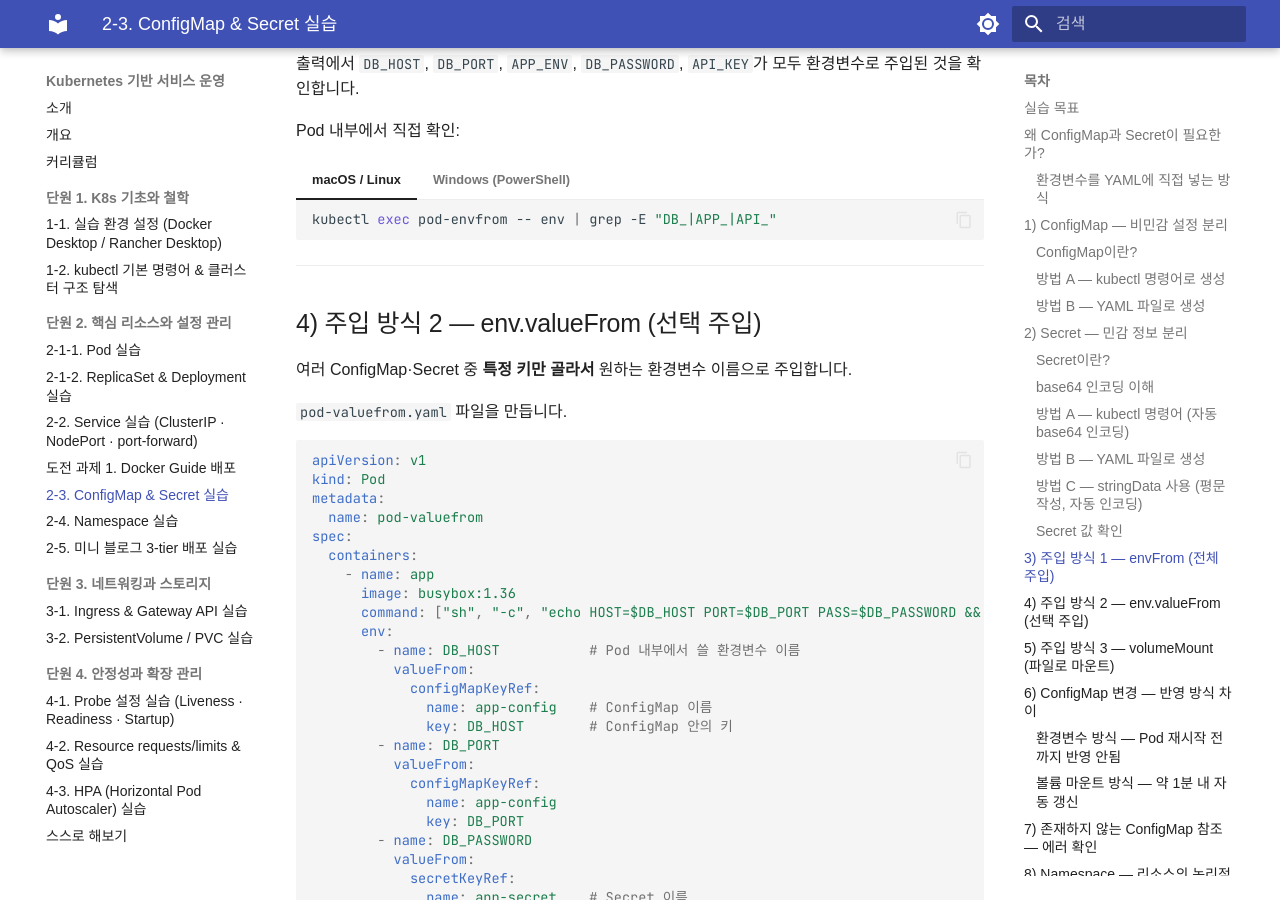
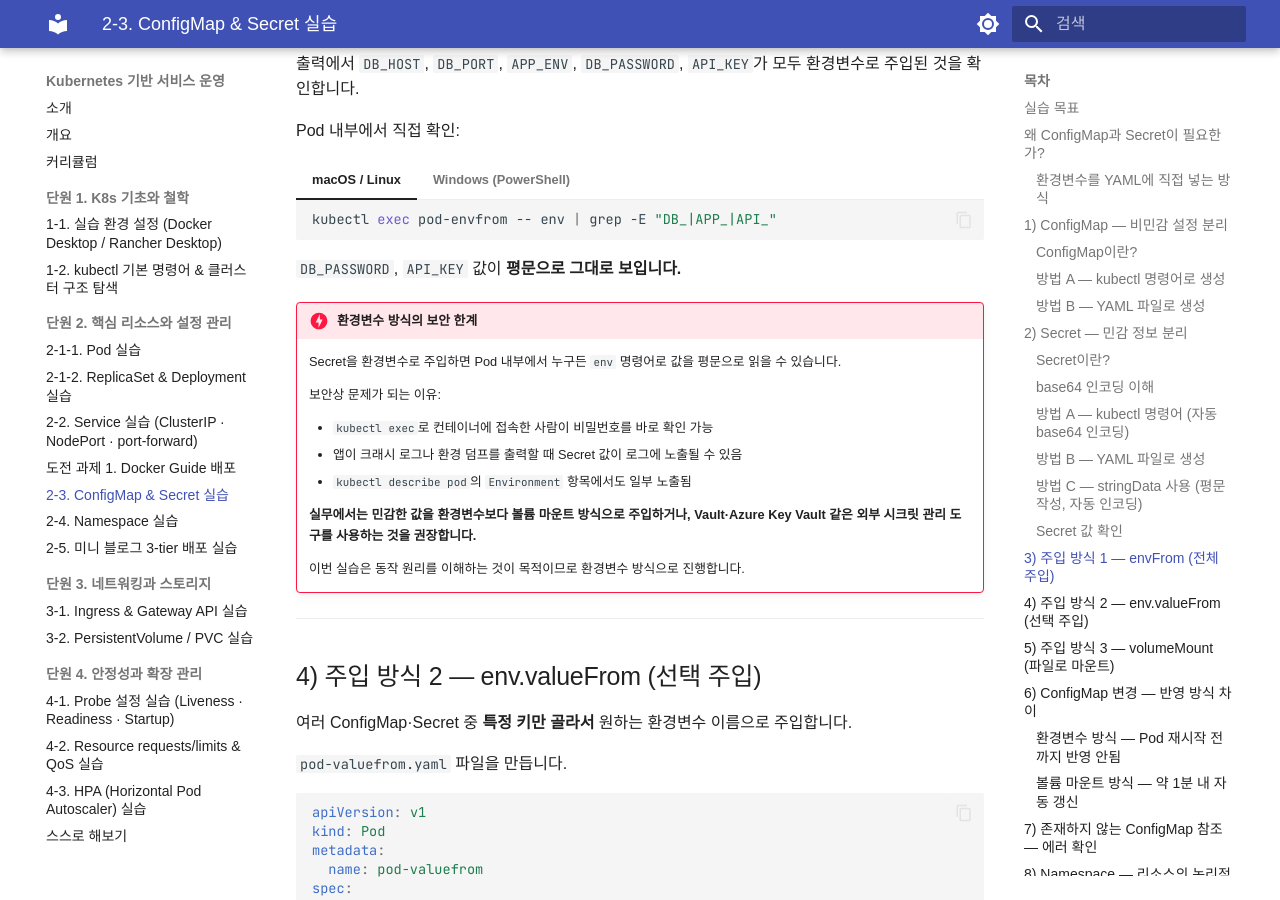
Before and after one commit to skilleat-labs/docker-k8s-labs, an MkDocs documentation site: the page built from docs/modules/module10/2-3.md, in a window 1280 px wide and 900 px high, scrolled down 4564 px. Built offline with MkDocs 1.6.1 and Material for MkDocs 9.7.7, drawn with Linux system fonts in a browser that asks for light colours; some web fonts are replaced.

Commit message:
docs: 2-3 Secret 환경변수 주입 시 보안 한계 경고 추가
Co-Authored-By: Claude Sonnet 4.6 <noreply@anthropic.com>

````diff
--- a/docs/modules/module10/2-3.md
+++ b/docs/modules/module10/2-3.md
@@ -246,6 +246,21 @@ Pod 내부에서 직접 확인:
     ```powershell
     kubectl exec pod-envfrom -- env | Select-String "DB_|APP_|API_"
     ```
+
+`DB_PASSWORD`, `API_KEY` 값이 **평문으로 그대로 보입니다.**
+
+!!! danger "환경변수 방식의 보안 한계"
+    Secret을 환경변수로 주입하면 Pod 내부에서 누구든 `env` 명령어로 값을 평문으로 읽을 수 있습니다.
+
+    보안상 문제가 되는 이유:
+
+    - `kubectl exec`로 컨테이너에 접속한 사람이 비밀번호를 바로 확인 가능
+    - 앱이 크래시 로그나 환경 덤프를 출력할 때 Secret 값이 로그에 노출될 수 있음
+    - `kubectl describe pod`의 `Environment` 항목에서도 일부 노출됨
+
+    **실무에서는 민감한 값을 환경변수보다 볼륨 마운트 방식으로 주입하거나, Vault·Azure Key Vault 같은 외부 시크릿 관리 도구를 사용하는 것을 권장합니다.**
+
+    이번 실습은 동작 원리를 이해하는 것이 목적이므로 환경변수 방식으로 진행합니다.
 
 ---
 
````
